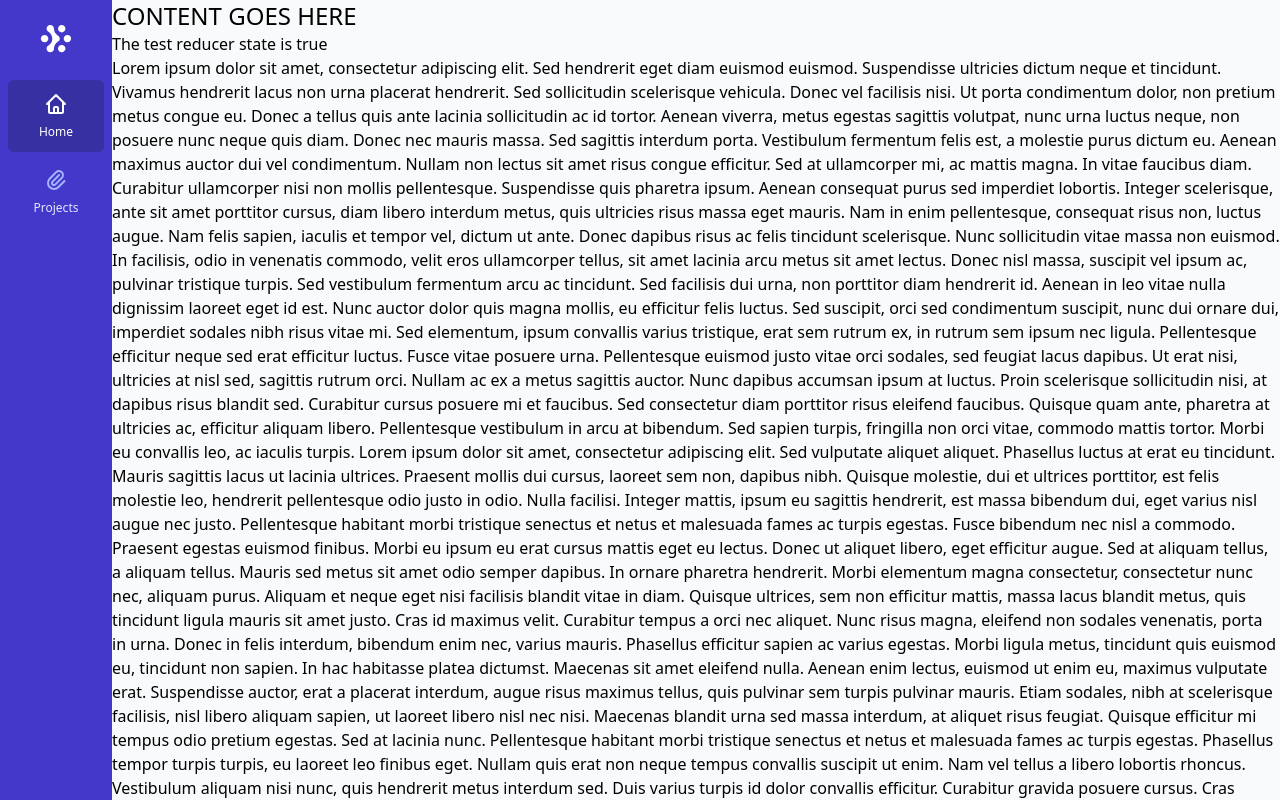
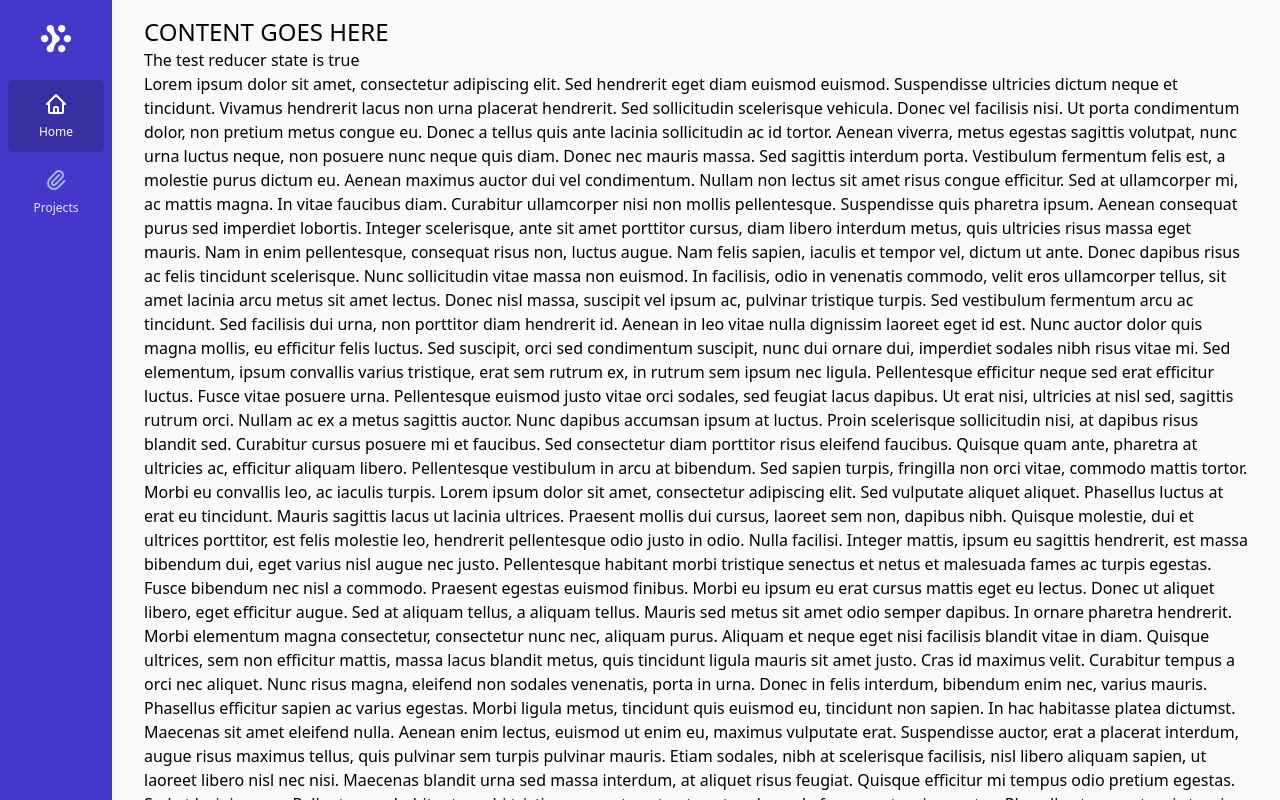
Before and after one commit to jro31/jethro-codes, a Next.js app: page / in a window 1280 px wide. Built offline with nearby package versions, Linux system fonts and the light colour scheme; a web font is replaced by a local one.

Commit message:
Add useActiveSection hook
And rename useIsCurrentPage -> useIsActiveSection

```diff
--- a/components/layout/main-content/index.js
+++ b/components/layout/main-content/index.js
@@ -1,8 +1,25 @@
+import useActiveSection from '../../../hooks/useActiveSection';
+import useSectionDetails from '../../../hooks/useSectionDetails';
+
 const MainContent = props => {
+  const activeSection = useActiveSection();
+  const sectionDetails = useSectionDetails();
+
   return (
     <div className='flex-1 flex flex-col overflow-hidden'>
       <div className='flex-1 flex items-stretch overflow-hidden'>
-        <main className='flex-1 overflow-y-auto'>{props.children}</main>
+        <div className='flex-1 overflow-y-auto'>
+          <main className='max-w-7xl mx-auto px-4 sm:px-6 lg:px-8 py-2 md:py-4'>
+            {sectionDetails(activeSection()).title && (
+              <div className='flex-1 min-w-0'>
+                <h1 className='text-2xl font-bold leading-7 text-gray-900 sm:text-3xl sm:truncate'>
+                  {sectionDetails(activeSection()).title}
+                </h1>
+              </div>
+            )}
+            {props.children}
+          </main>
+        </div>
       </div>
     </div>
   );
--- a/components/layout/navbar/DesktopSidebar.js
+++ b/components/layout/navbar/DesktopSidebar.js
@@ -1,7 +1,7 @@
 import Link from 'next/link';
 
 import useSectionDetails from '../../../hooks/useSectionDetails';
-import useIsCurrentPage from '../../../hooks/useIsCurrentPage';
+import useIsActiveSection from '../../../hooks/useIsActiveSection';
 import { sectionOrder } from '..';
 import Logo from '../../ui/svg/Logo';
 
@@ -9,7 +9,7 @@ import { navColorClasses } from '.';
 
 const DesktopSidebar = () => {
   const sectionDetails = useSectionDetails();
-  const isCurrentPage = useIsCurrentPage();
+  const isActiveSection = useIsActiveSection();
 
   return (
     <div className={`hidden w-28 overflow-y-auto md:block ${navColorClasses.background}`}>
@@ -27,15 +27,15 @@ const DesktopSidebar = () => {
                 <a
                   className={`group w-full p-3 rounded-md flex flex-col items-center text-xs font-medium
                     ${
-                      isCurrentPage(sectionName)
+                      isActiveSection(sectionName)
                         ? `${navColorClasses.activeBackground} ${navColorClasses.activeText}`
                         : `${navColorClasses.text} hover:${navColorClasses.activeBackground} hover:${navColorClasses.activeText}`
                     }`}
-                  aria-current={isCurrentPage(sectionName) ? 'page' : undefined}
+                  aria-current={isActiveSection(sectionName) ? 'page' : undefined}
                 >
                   <section.icon
                     className={`h-6 w-6 ${
-                      isCurrentPage(sectionName)
+                      isActiveSection(sectionName)
                         ? navColorClasses.activeIcon
                         : `group-hover:${navColorClasses.activeIcon} ${navColorClasses.icon}`
                     }`}
--- a/components/layout/navbar/MobileNavbar.js
+++ b/components/layout/navbar/MobileNavbar.js
@@ -4,7 +4,7 @@ import { MenuIcon, XIcon } from '@heroicons/react/outline';
 import { Dialog, Transition } from '@headlessui/react';
 
 import useSectionDetails from '../../../hooks/useSectionDetails';
-import useIsCurrentPage from '../../../hooks/useIsCurrentPage';
+import useIsActiveSection from '../../../hooks/useIsActiveSection';
 import { sectionOrder } from '..';
 import Logo from '../../ui/svg/Logo';
 import { navColorClasses } from '.';
@@ -12,7 +12,7 @@ import { navColorClasses } from '.';
 const MobileNavbar = () => {
   const [mobileMenuOpen, setMobileMenuOpen] = useState(false);
   const sectionDetails = useSectionDetails();
-  const isCurrentPage = useIsCurrentPage();
+  const isActiveSection = useIsActiveSection();
 
   return (
     <>
@@ -103,15 +103,15 @@ const MobileNavbar = () => {
                             <a
                               onClick={() => setMobileMenuOpen(false)}
                               className={`group py-2 px-3 rounded-md flex items-center text-sm font-medium ${
-                                isCurrentPage(sectionName)
+                                isActiveSection(sectionName)
                                   ? `${navColorClasses.activeBackground} ${navColorClasses.activeText}`
                                   : `${navColorClasses.text} hover:${navColorClasses.activeBackground} hover:${navColorClasses.activeText}`
                               }`}
-                              aria-current={isCurrentPage(sectionName) ? 'page' : undefined}
+                              aria-current={isActiveSection(sectionName) ? 'page' : undefined}
                             >
                               <section.icon
                                 className={`mr-3 h-6 w-6 ${
-                                  isCurrentPage(sectionName)
+                                  isActiveSection(sectionName)
                                     ? navColorClasses.activeIcon
                                     : `group-hover:${navColorClasses.activeIcon} ${navColorClasses.icon}`
                                 }`}
--- /dev/null
+++ b/hooks/useActiveSection.js
@@ -0,0 +1,16 @@
+import { useRouter } from 'next/router';
+
+import useSectionDetails from './useSectionDetails';
+import { sectionOrder } from '../components/layout';
+
+const useActiveSection = () => {
+  const router = useRouter();
+  const sectionDetails = useSectionDetails();
+
+  const activeSection = () =>
+    sectionOrder.find(sectionName => sectionDetails(sectionName).route === router.pathname);
+
+  return activeSection;
+};
+
+export default useActiveSection;
--- /dev/null
+++ b/hooks/useIsActiveSection.js
@@ -0,0 +1,14 @@
+import { useRouter } from 'next/router';
+
+import useSectionDetails from './useSectionDetails';
+
+const useIsActiveSection = () => {
+  const router = useRouter();
+  const sectionDetails = useSectionDetails();
+
+  const isActiveSection = sectionName => sectionDetails(sectionName).route === router.pathname;
+
+  return isActiveSection;
+};
+
+export default useIsActiveSection;
--- a/hooks/useIsCurrentPage.js
+++ /dev/null
@@ -1,14 +0,0 @@
-import { useRouter } from 'next/router';
-
-import useSectionDetails from './useSectionDetails';
-
-const useIsCurrentPage = () => {
-  const router = useRouter();
-  const sectionDetails = useSectionDetails();
-
-  const isCurrentPage = sectionName => sectionDetails(sectionName).route === router.pathname;
-
-  return isCurrentPage;
-};
-
-export default useIsCurrentPage;
```
